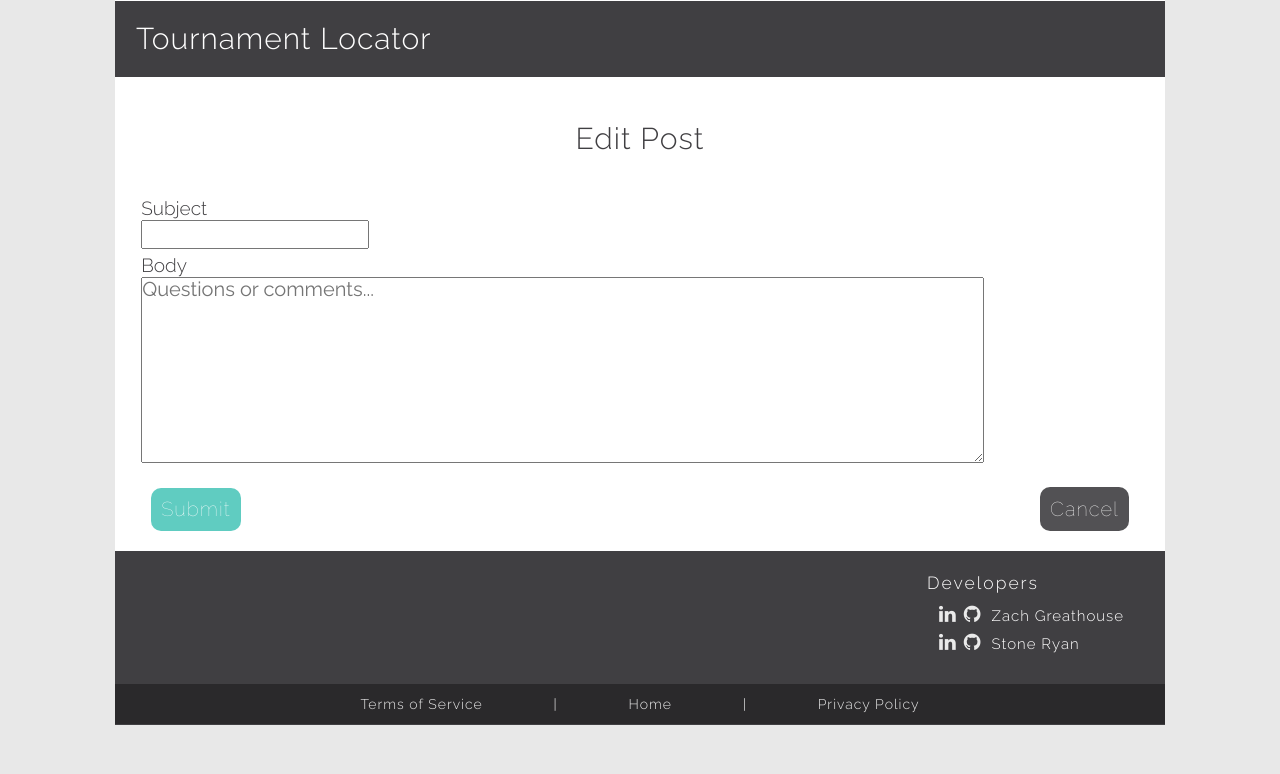
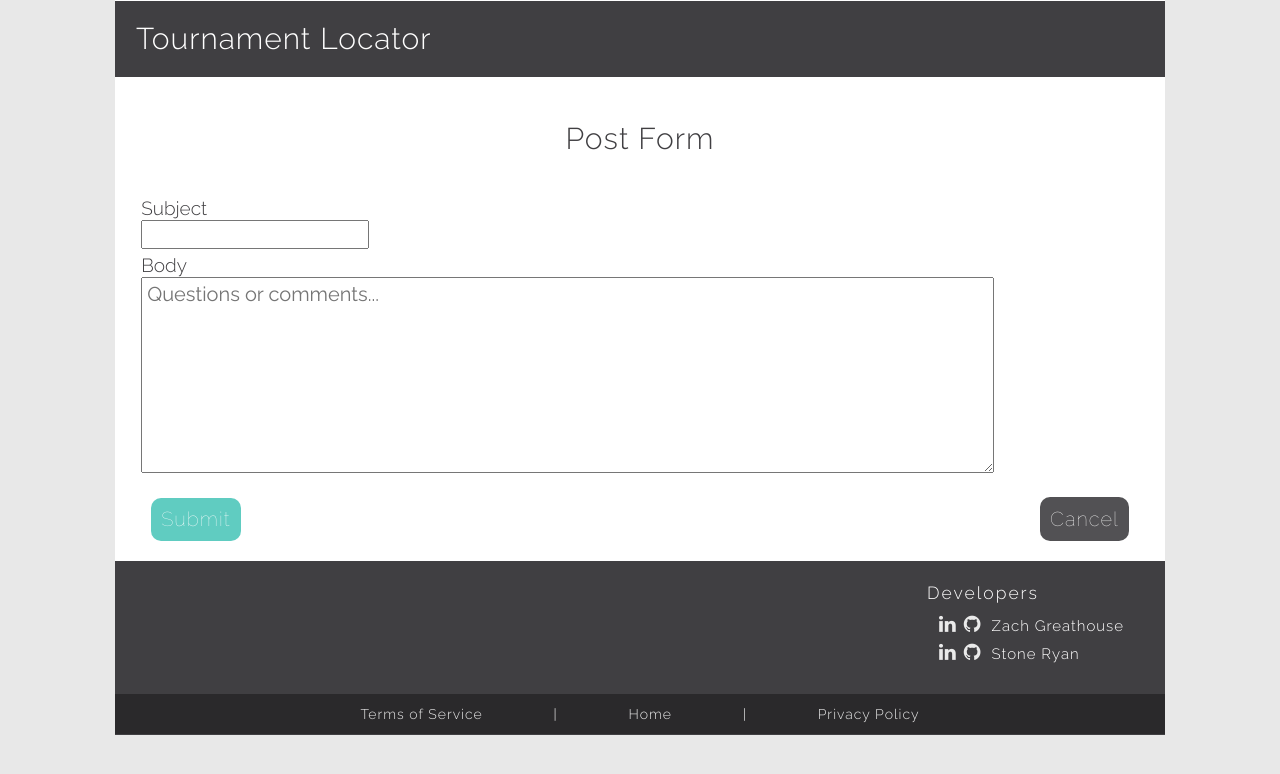
Before and after one commit to zgreathouse/TournamentLocator, a React (Create React App) app in the folder frontend/: page /tournaments/1/forum/1/edit in a window 1280 px wide. Shown: the top 774 px of the page. Built offline with nearby package versions, Linux system fonts and the light colour scheme; no server answers.

Commit message:
consolidate tournamentForm and editTournamentForm to one form (same for postForm and editPostForm)

```diff
--- a/frontend/src/components/App.js
+++ b/frontend/src/components/App.js
@@ -10,12 +10,10 @@ import Header from './headerComponents';
 import Footer from './footerComponents';
 import TournamentIndex from './tournamentComponents/TournamentIndex';
 import TournamentShow from './tournamentComponents/tournamentShow';
-import TournamentForm from './formComponents/TournamentForm';
-import EditTournamentForm from './formComponents/EditTournamentForm';
+import TournamentForm from './formComponents/tournamentForm';
 import UserForm from './formComponents/UserForm';
 import Forum from './forumComponents';
 import PostForm from './formComponents/PostForm';
-import EditPostForm from './formComponents/EditPostForm';
 import ProfilePage from './profileComponents';
 
 class App extends Component {
@@ -31,10 +29,10 @@ class App extends Component {
           <Switch>
             <Route exact path="/tournaments/new" component={TournamentForm} />
             <Route exact path="/tournaments/:id" component={TournamentShow} />
-            <Route exact path="/tournaments/:id/edit" component={EditTournamentForm} />
+            <Route exact path="/tournaments/:id/edit" component={TournamentForm} />
             <Route exact path="/tournaments/:id/forum" component={Forum} />
             <Route exact path="/tournaments/:id/forum/new" component={PostForm} />
-            <Route exact path="/tournaments/:id/forum/:postID/edit" component={EditPostForm} />
+            <Route exact path="/tournaments/:id/forum/:postID/edit" component={PostForm} />
             <Route exact path="/tournaments" component={TournamentIndex} />
             <Route exact path="/user/edit" component={UserForm} />
             <Route exact path="/user/profile/:id" component={ProfilePage} />
--- a/frontend/src/components/formComponents/editPostForm.js
+++ /dev/null
@@ -1,76 +0,0 @@
-import _ from 'lodash';
-import React, { Component } from 'react';
-import { Field, reduxForm } from 'redux-form';
-import { connect } from 'react-redux';
-import { FIELDS } from '../../util/postFormFields';
-
-//actions
-import { editPost } from '../../actions/postActions';
-
-//components
-import TextInput from './formFields/textInput';
-import RequiredTextareaInput from './formFields/requiredTextareaInput';
-import SubmitButton from './formButtons/submitButton';
-import CancelButton from './formButtons/cancelButton';
-
-class EditPostForm extends Component {
-  renderFields() {
-    return _.map(FIELDS, ({ label, name, type }) => {
-      if (name === 'title') {
-        return <Field key={name} component={TextInput} type={type} label={label} name={name} />
-      }
-
-      return <Field key={name} component={RequiredTextareaInput} type={type} label={label} name={name} />
-    });
-  }
-
-  onSubmit(values) {
-    this.props.editPost(this.props.postID, values, () => {
-      this.props.history.push(`/tournaments/${this.props.match.params.id}/forum`);
-    });
-  }
-
-  render() {
-    const { handleSubmit } = this.props;
-
-    return (
-      <div className="tournament-form-container">
-        <h2>Edit Post</h2>
-        <form
-          className="tournament-form"
-          onSubmit={handleSubmit(this.onSubmit.bind(this))}
-        >
-          {this.renderFields()}
-          <div className="form-buttons">
-            <SubmitButton />
-            <CancelButton route={`/tournaments/${this.props.match.params.id}/forum`}/>
-          </div>
-        </form>
-      </div>
-    )
-  }
-}
-
-//form validations
-const validate = values => {
-  const errors = {};
-
-  //validate inputs
-  _.each(FIELDS, ({name, errorMessage}) => {
-    if (!values[name]) {
-      errors[name] = `Please enter ${errorMessage}.`;
-    }
-  });
-
-  return errors;
-}
-
-const mapStateToProps = (state, ownProps) => ({
-  postID: ownProps.match.params.postID
-})
-
-export default reduxForm({
-  fields: _.keys(FIELDS),
-  form: 'PostEditForm',
-  validate
-})(connect(mapStateToProps, { editPost })(EditPostForm));
--- a/frontend/src/components/formComponents/formFields/errors.js
+++ b/frontend/src/components/formComponents/formFields/errors.js
@@ -1,3 +1,4 @@
+//Component which renders the errors for required components
 import React from 'react';
 
 const Errors = (field) => {
--- a/frontend/src/components/formComponents/formFields/textareaInput.js
+++ b/frontend/src/components/formComponents/formFields/textareaInput.js
@@ -6,7 +6,7 @@ const TextareaInput = (field) => {
       {field.label ? <label>{field.label}</label>: <div></div>}
       <br/>
       <textarea
-        placeholder="Anything you'd like to add?"
+        placeholder={field.placeholder}
         style={{"padding": "5px"}}
         rows="8"
         cols="80"
--- a/frontend/src/components/formComponents/postForm.js
+++ b/frontend/src/components/formComponents/postForm.js
@@ -1,33 +1,54 @@
 import _ from 'lodash';
+import uuidv4 from 'uuid/v4';
 import React, { Component } from 'react';
 import { Field, reduxForm } from 'redux-form';
 import { connect } from 'react-redux';
 import { FIELDS } from '../../util/postFormFields';
 
 //actions
-import { createPost } from '../../actions/postActions';
+import { createPost, editPost } from '../../actions/postActions';
 
 //components
 import TextInput from './formFields/textInput';
-import RequiredTextareaInput from './formFields/requiredTextareaInput';
+import TextareaInput from './formFields/textareaInput';
+import Errors from './formFields/errors';
 import SubmitButton from './formButtons/submitButton';
 import CancelButton from './formButtons/cancelButton';
 
 class PostForm extends Component {
   renderFields() {
-    return _.map(FIELDS, ({ label, name, type }) => {
+    return _.map(FIELDS, ({ label, name, type, placeholder }) => {
       if (name === 'title') {
-        return <Field key={name} component={TextInput} type={type} label={label} name={name} />
+        return <Field key={uuidv4()} component={TextInput}
+          type={type} label={label} name={name}
+        />
       }
 
-      return <Field key={name} component={RequiredTextareaInput} type={type} label={label} name={name} />
+      return (
+        <div key={uuidv4()}>
+          <Field component={TextareaInput}
+            type={type} label={label} name={name} placeholder={placeholder}
+          />
+          <Field component={Errors}
+            type={type} label={label} name={name} placeholder={placeholder}
+          />
+        </div>
+      )
     });
   }
 
   onSubmit(values) {
-    this.props.createPost(this.props.match.params.id, values, () => {
-      this.props.history.push(`/tournaments/${this.props.match.params.id}/forum`);
-    });
+    let splitPath = this.props.match.path.split("/");
+
+    if (splitPath[splitPath.length - 1] === "new") {
+      this.props.createPost(this.props.match.params.id, values, () => {
+        this.props.history.push(`/tournaments/${this.props.match.params.id}/forum`);
+      });
+    } else {
+      this.props.editPost(this.props.postID, values, () => {
+        this.props.history.push(`/tournaments/${this.props.match.params.id}/forum`);
+      });
+    }
   }
 
   render() {
@@ -65,8 +86,12 @@ const validate = values => {
   return errors;
 }
 
+const mapStateToProps = (state, ownProps) => ({
+  postID: ownProps.match.params.postID
+})
+
 export default reduxForm({
   fields: _.keys(FIELDS),
   form: 'PostNewForm',
   validate
-})(connect(null, { createPost })(PostForm));
+})(connect(mapStateToProps, { createPost, editPost })(PostForm));
--- a/frontend/src/components/formComponents/tournamentForm.js
+++ /dev/null
@@ -1,83 +0,0 @@
-import _ from 'lodash';
-import React, { Component } from 'react';
-import { reduxForm } from 'redux-form';
-import { connect } from 'react-redux'
-import { FIELDS, unrequiredFields } from '../../util/tournamentFormFields';
-
-//actions
-import { createTournament } from '../../actions/tournamentActions';
-
-//components
-import GeneralDetails from './tournamentForm/generalDetails';
-import Location from './tournamentForm/location';
-import Social from './tournamentForm/social';
-import Time from './tournamentForm/time';
-import Fees from './tournamentForm/fees';
-import Description from './tournamentForm/description';
-import SubmitButton from './formButtons/submitButton';
-
-class TournamentForm extends Component {
-  onCancel() {
-    if (window.confirm("Leaving this page before submitting will result in losing all progress made on this form. Are you sure you would like to cancel? ")) {
-      this.props.history.push('/tournaments');
-    }
-  }
-
-  onSubmit(values) {
-    this.props.createTournament(values, () => {
-      this.props.history.push('/tournaments');
-    });
-  }
-
-  render() {
-    const { handleSubmit } = this.props;
-
-    return (
-      <div className="tournament-form-container">
-        <h2>Tournament Form</h2>
-        <form
-          className="tournament-form"
-          onSubmit={handleSubmit(this.onSubmit.bind(this))}
-        >
-          <GeneralDetails />
-          <Location />
-          <Social />
-          <Time />
-          <Fees />
-          <Description />
-          <div className="form-buttons">
-            <SubmitButton />
-            <button className="cancel-button"
-              onClick={this.onCancel.bind(this)}
-            >Cancel</button>
-          </div>
-        </form>
-      </div>
-    )
-  }
-}
-
-//form validations
-const validate = values => {
-  const errors = {};
-  const requiredFields = _.omit(FIELDS, unrequiredFields);
-
-  //validate inputs
-  _.each(requiredFields, ({name, errorMessage}) => {
-    if (!values[name]) {
-      errors[name] = `Please enter ${errorMessage}.`;
-    }
-  });
-
-  if (_.keys(values).indexOf("seriesDay") === -1) {
-    errors["seriesDay"] = `Please enter the day of the week your tournament will be held on.`;
-  }
-
-  return errors;
-}
-
-export default reduxForm({
-  fields: _.keys(FIELDS),
-  form: 'TournamentNewForm',
-  validate
-})(connect(null, { createTournament })(TournamentForm));
--- a/frontend/src/components/formComponents/tournamentForm/description.js
+++ b/frontend/src/components/formComponents/tournamentForm/description.js
@@ -15,6 +15,7 @@ const GeneralDetails = () => {
           type='input'
           label=''
           name='description'
+          placeholder="Anything you'd like to add?"
         />
       </div>
     </section>
--- a/frontend/src/components/formComponents/EditTournamentForm.js
+++ b/frontend/src/components/formComponents/tournamentForm/index.js
@@ -2,22 +2,21 @@ import _ from 'lodash';
 import React, { Component } from 'react';
 import { reduxForm } from 'redux-form';
 import { connect } from 'react-redux'
-import { FIELDS, unrequiredFields } from '../../util/tournamentFormFields';
+import { FIELDS, unrequiredFields } from '../../../util/tournamentFormFields';
 
 //actions
-import { editTournament } from '../../actions/tournamentActions';
+import { createTournament, editTournament } from '../../../actions/tournamentActions';
 
 //components
-import GeneralDetails from './tournamentForm/generalDetails';
-import Location from './tournamentForm/location';
-import Social from './tournamentForm/social';
-import Time from './tournamentForm/time';
-import Fees from './tournamentForm/fees';
-import Description from './tournamentForm/description';
-import SubmitButton from './formButtons/submitButton';
+import GeneralDetails from './generalDetails';
+import Location from './location';
+import Social from './social';
+import Time from './time';
+import Fees from './fees';
+import Description from './description';
+import SubmitButton from '../formButtons/submitButton';
 
-
-class EditTournamentForm extends Component {
+class TournamentForm extends Component {
   onCancel() {
     if (window.confirm("Leaving this page before submitting will result in losing all progress made on this form. Are you sure you would like to cancel? ")) {
       this.props.history.push('/tournaments');
@@ -25,14 +24,21 @@ class EditTournamentForm extends Component {
   }
 
   onSubmit(values) {
-    this.props.editTournament(this.props.match.params.id, values, () => {
-      this.props.history.push(`/tournaments/${this.props.match.params.id}`);
-    });
+    let splitPath = this.props.match.path.split("/");
+
+    if (splitPath[splitPath.length - 1] === "new") {
+      this.props.createTournament(values, () => {
+        this.props.history.push('/tournaments');
+      });
+    } else {
+      this.props.editTournament(this.props.match.params.id, values, () => {
+        this.props.history.push(`/tournaments/${this.props.match.params.id}`);
+      });
+    }
   }
 
   render() {
     const { handleSubmit } = this.props;
-
     return (
       <div className="tournament-form-container">
         <h2>Tournament Form</h2>
@@ -48,7 +54,9 @@ class EditTournamentForm extends Component {
           <Description />
           <div className="form-buttons">
             <SubmitButton />
-            <button className="cancel-button" onClick={this.onCancel.bind(this)}>Cancel</button>
+            <button className="cancel-button"
+              onClick={this.onCancel.bind(this)}
+            >Cancel</button>
           </div>
         </form>
       </div>
@@ -68,6 +76,10 @@ const validate = values => {
     }
   });
 
+  if (_.keys(values).indexOf("seriesDay") === -1) {
+    errors["seriesDay"] = `Please enter the day of the week your tournament will be held on.`;
+  }
+
   return errors;
 }
 
@@ -75,4 +87,4 @@ export default reduxForm({
   fields: _.keys(FIELDS),
   form: 'TournamentNewForm',
   validate
-})(connect(null, { editTournament })(EditTournamentForm));
+})(connect(null, { createTournament, editTournament })(TournamentForm));
--- a/frontend/src/util/postFormFields.js
+++ b/frontend/src/util/postFormFields.js
@@ -9,6 +9,7 @@ export const FIELDS = {
     label: 'Body',
     name: 'body',
     type: 'input',
+    placeholder: 'Questions or comments...',
     errorMessage: 'some content to be posted'
   }
 }
```
Also changed, not shown: frontend/src/components/formComponents/UserForm.js (+5 -4 lines).
